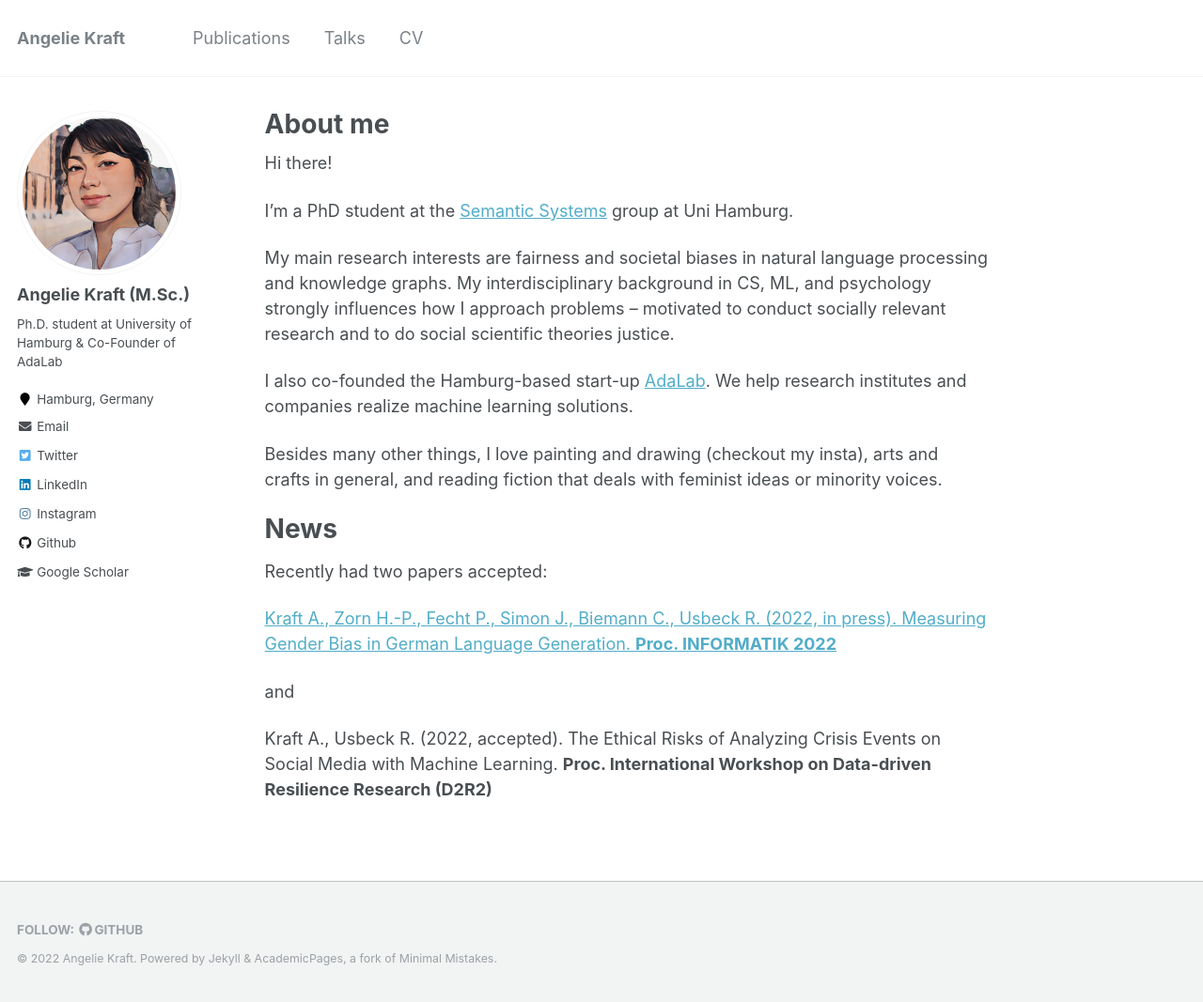
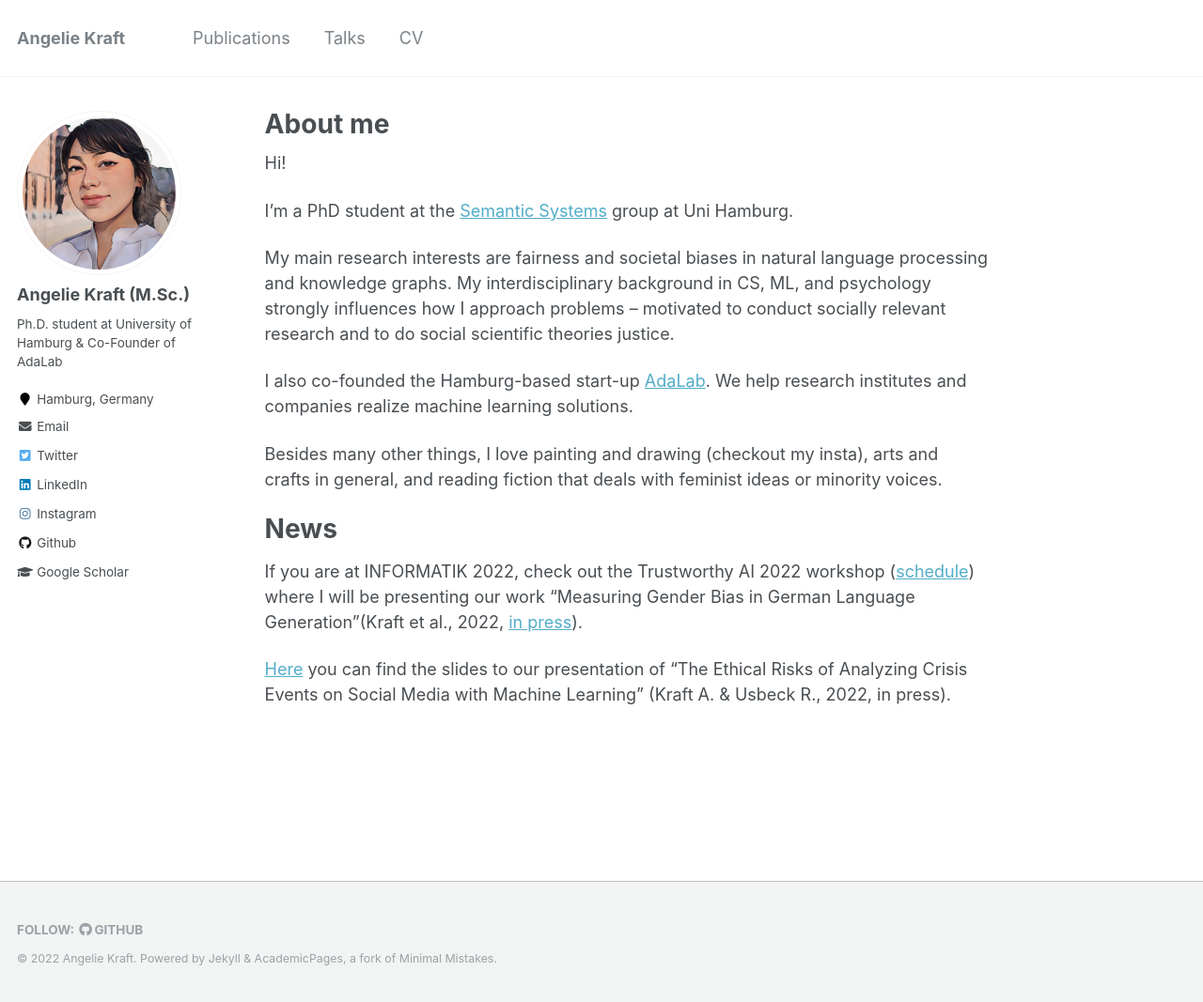
Before and after one commit to krangelie/krangelie.github.io, a Jekyll site: the page built from _pages/about.md, in a window 1280 px wide and 1067 px high. Shown: the whole window at 94% size. Built offline with Jekyll 4.4.1, drawn with Linux system fonts in a browser that asks for light colours.

Commit message:
news update and new talk added

```diff
--- a/_pages/about.md
+++ b/_pages/about.md
@@ -7,7 +7,7 @@ redirect_from:
   - /about/
   - /about.html
 ---
-Hi there!
+Hi!
 
 I'm a PhD student at the [Semantic Systems](https://www.inf.uni-hamburg.de/en/inst/ab/sems/home.html) group at Uni Hamburg.
 
@@ -19,11 +19,7 @@ Besides many other things, I love painting and drawing (checkout my insta), arts
 
 
 # News
+If you are at INFORMATIK 2022, check out the Trustworthy AI 2022 workshop ([schedule](https://www.zvki.de/aktuelles/trustworthy-workshop)) where I will be presenting
+our work "Measuring Gender Bias in German Language Generation"(Kraft et al., 2022, [in press](https://www.edit.fis.uni-hamburg.de/ws/files/18665970/kraftetal2022_german_regard.pdf)).
 
-Recently had two papers accepted:
-
-[Kraft A., Zorn H.-P., Fecht P., Simon J., Biemann C., Usbeck R. (2022, in press). Measuring Gender Bias in German Language Generation. **Proc. INFORMATIK 2022**](https://www.edit.fis.uni-hamburg.de/ws/files/18665970/kraftetal2022_german_regard.pdf)
-
-and
-
-Kraft A., Usbeck R. (2022, accepted). The Ethical Risks of Analyzing Crisis Events on Social Media with Machine Learning. **Proc. International Workshop on Data-driven Resilience Research (D2R2)**
+[Here](https://dataweek.de/slides/2022-07-06-d2r2-22-programm-talk-3.pdf) you can find the slides to our presentation of "The Ethical Risks of Analyzing Crisis Events on Social Media with Machine Learning" (Kraft A. & Usbeck R., 2022, in press).
```
Also changed, not shown: _talks/2022-07-06-talk-5.md (added, +11 -0 lines).
